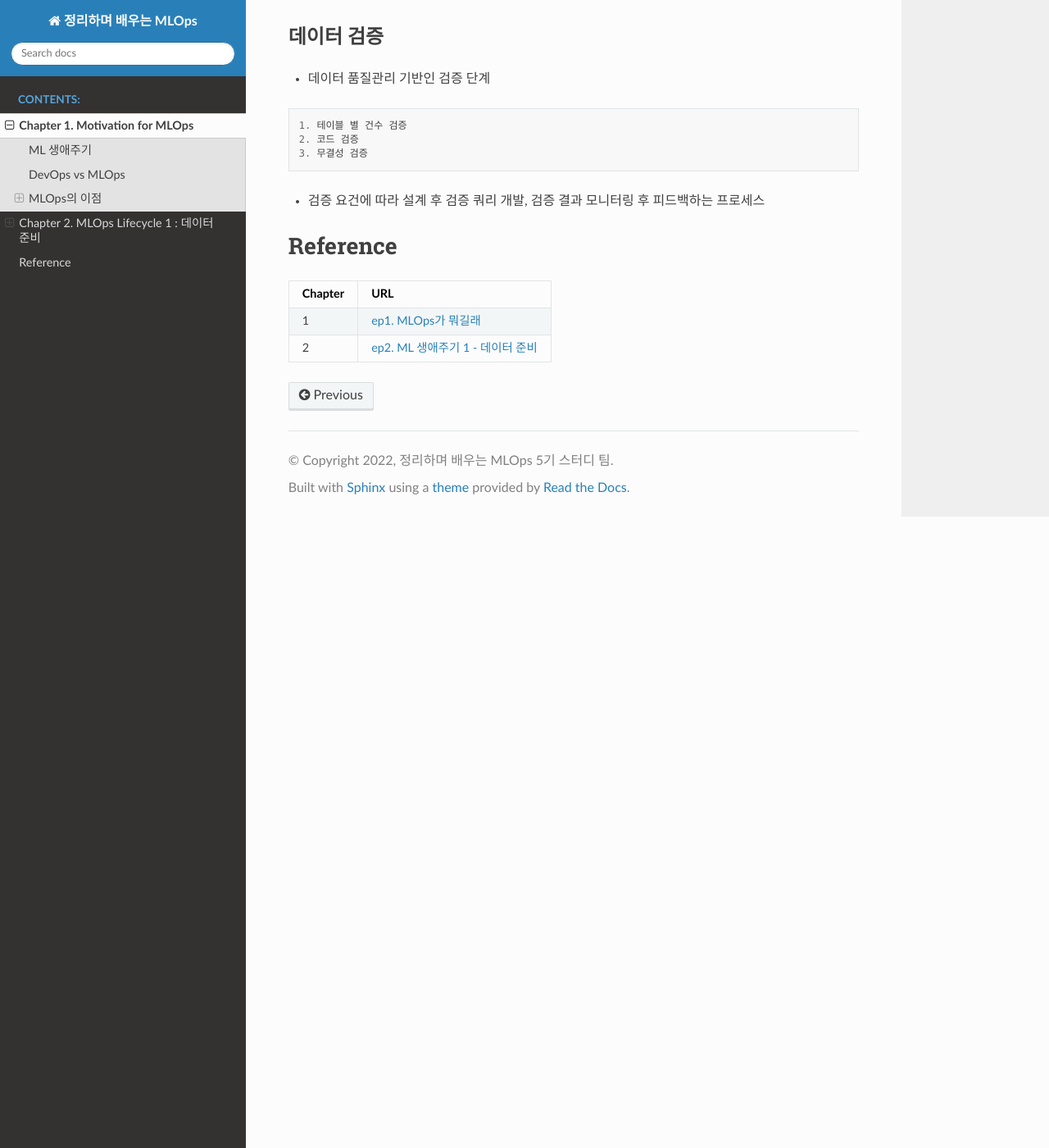
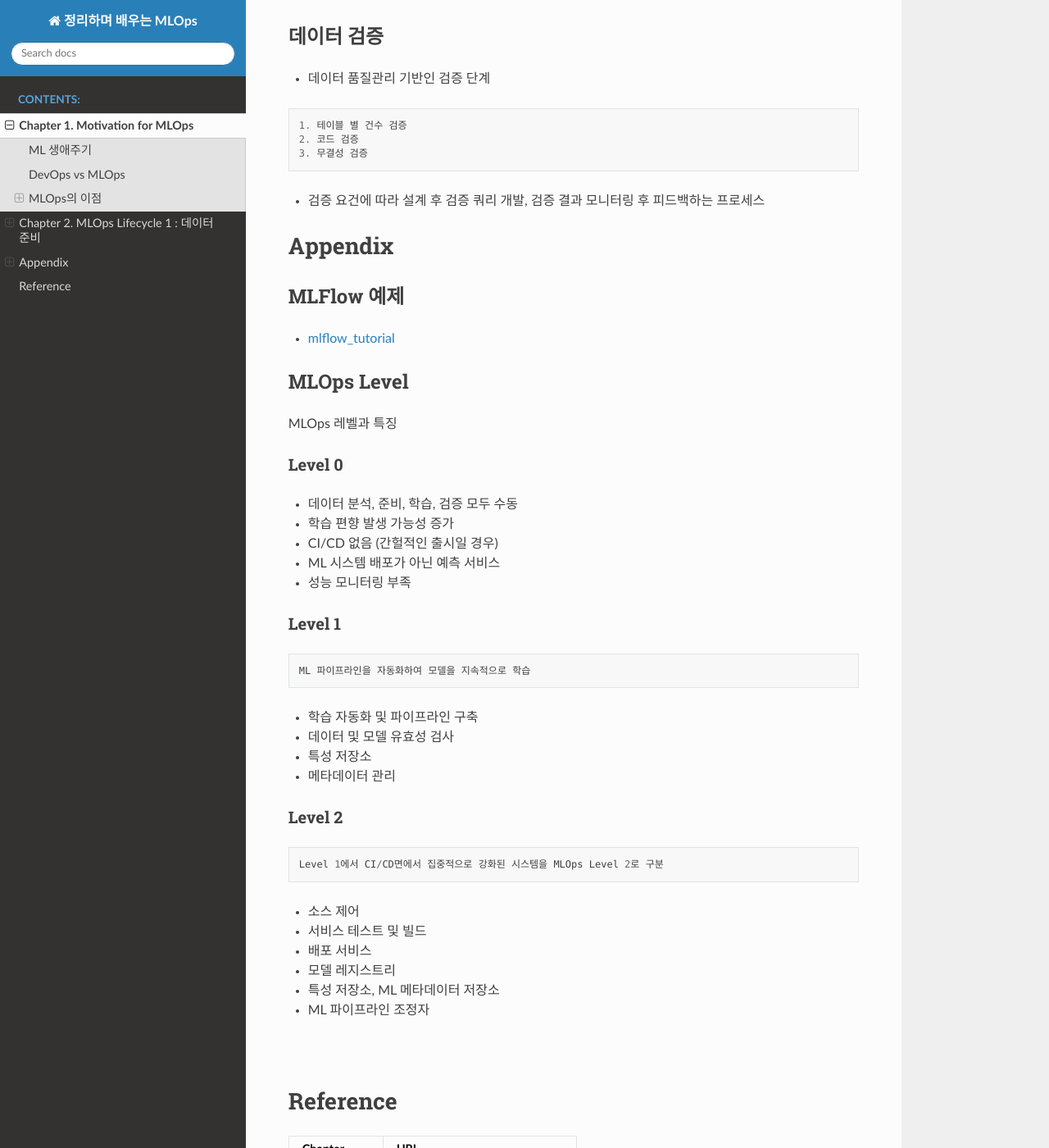
Before and after one commit to Pseudo-Lab/mlops-docs, a Sphinx documentation site: the page built from docs/source/main.md, in a window 1280 px wide and 1400 px high, scrolled down 2302 px. Shown: the whole window at 82% size. Built offline with Sphinx 7.4.7 and the Read the Docs theme 2.0.0, drawn with Linux system fonts in a browser that asks for light colours; pages that are not in the unit, such as notebooks, are missing from menus; some of the changed text lies outside the part shown.

Commit message:
Added appendix(mlops level)

````diff
--- a/docs/source/main.md
+++ b/docs/source/main.md
@@ -74,9 +74,48 @@ ML의 생애 주기는 배포된 서비스를 지속적으로 모니터링하고
 - 검증 요건에 따라 설계 후 검증 쿼리 개발, 검증 결과 모니터링 후 피드백하는 프로세스
 
 
+# Appendix
+## MLFlow 예제
+- [mlflow_tutorial](https://clarit7.github.io/mlflow_tutorial/)
+
+## MLOps Level
+MLOps 레벨과 특징
+### Level 0
+- 데이터 분석, 준비, 학습, 검증 모두 수동
+- 학습 편향 발생 가능성 증가
+- CI/CD 없음 (간헐적인 출시일 경우)
+- ML 시스템 배포가 아닌 예측 서비스
+- 성능 모니터링 부족
+
+### Level 1
+```
+ML 파이프라인을 자동화하여 모델을 지속적으로 학습
+```
+
+- 학습 자동화 및 파이프라인 구축
+- 데이터 및 모델 유효성 검사
+- 특성 저장소
+- 메타데이터 관리
+
+### Level 2
+```
+Level 1에서 CI/CD면에서 집중적으로 강화된 시스템을 MLOps Level 2로 구분
+```
+- 소스 제어
+- 서비스 테스트 및 빌드
+- 배포 서비스
+- 모델 레지스트리
+- 특성 저장소, ML 메타데이터 저장소
+- ML 파이프라인 조정자
+
+
+
+##
+
 # Reference
 
 |Chapter|URL|
 |--|---------|
 |1| [ep1. MLOps가 뭐길래](https://www.youtube.com/watch?v=q2N6NZKxipg&list=PLDZRZwFT9Wku509LgbJviEcHxX4AYj3QP&index=2&t=14s) |
 |2|[ep2. ML 생애주기 1 - 데이터 준비](https://www.youtube.com/watch?v=zyGYnYZaUEk)|
+|MLOps Level|[cloud.google](https://cloud.google.com/architecture/mlops-continuous-delivery-and-automation-pipelines-in-machine-learning?hl=ko)|
````
